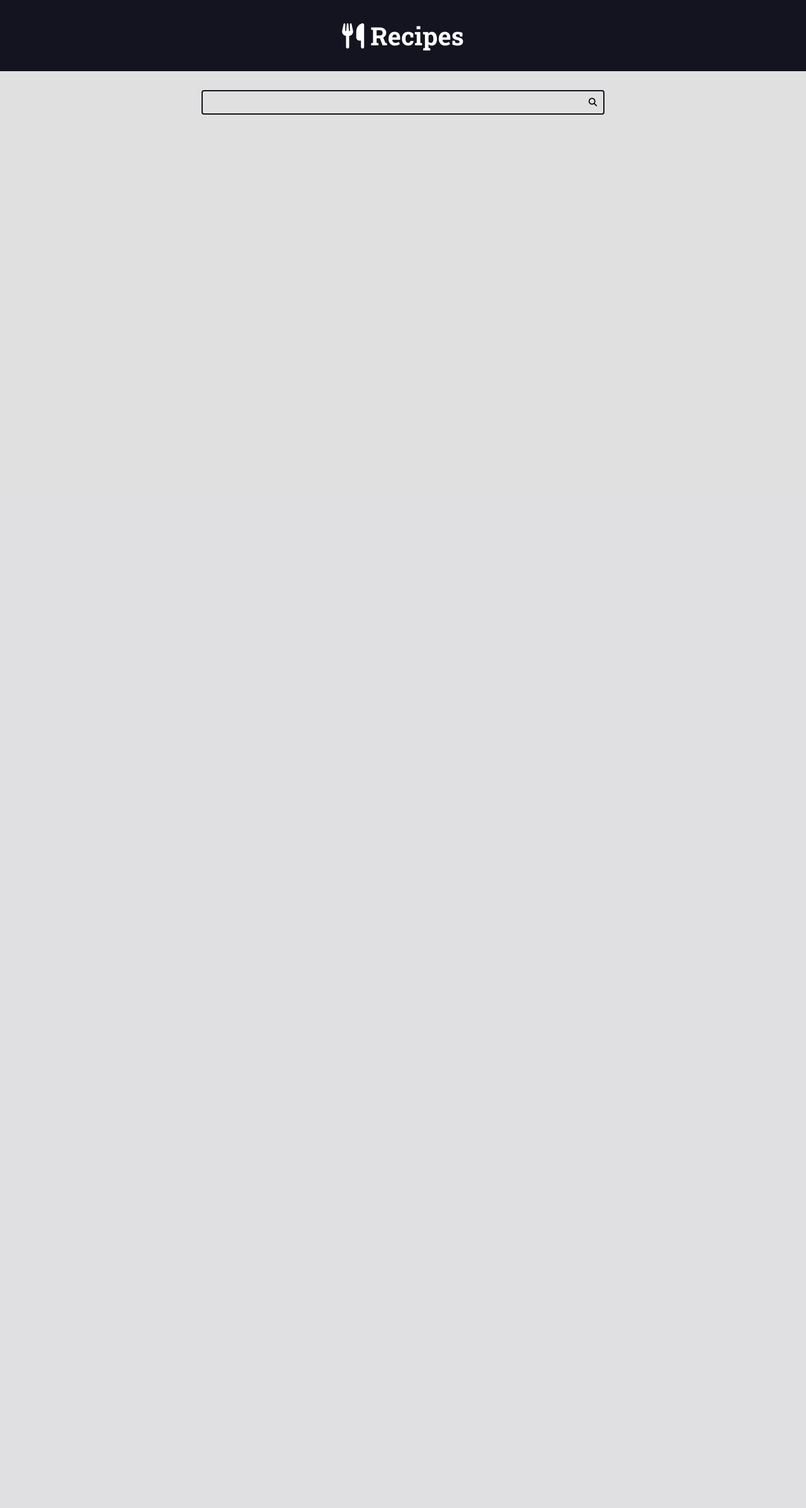
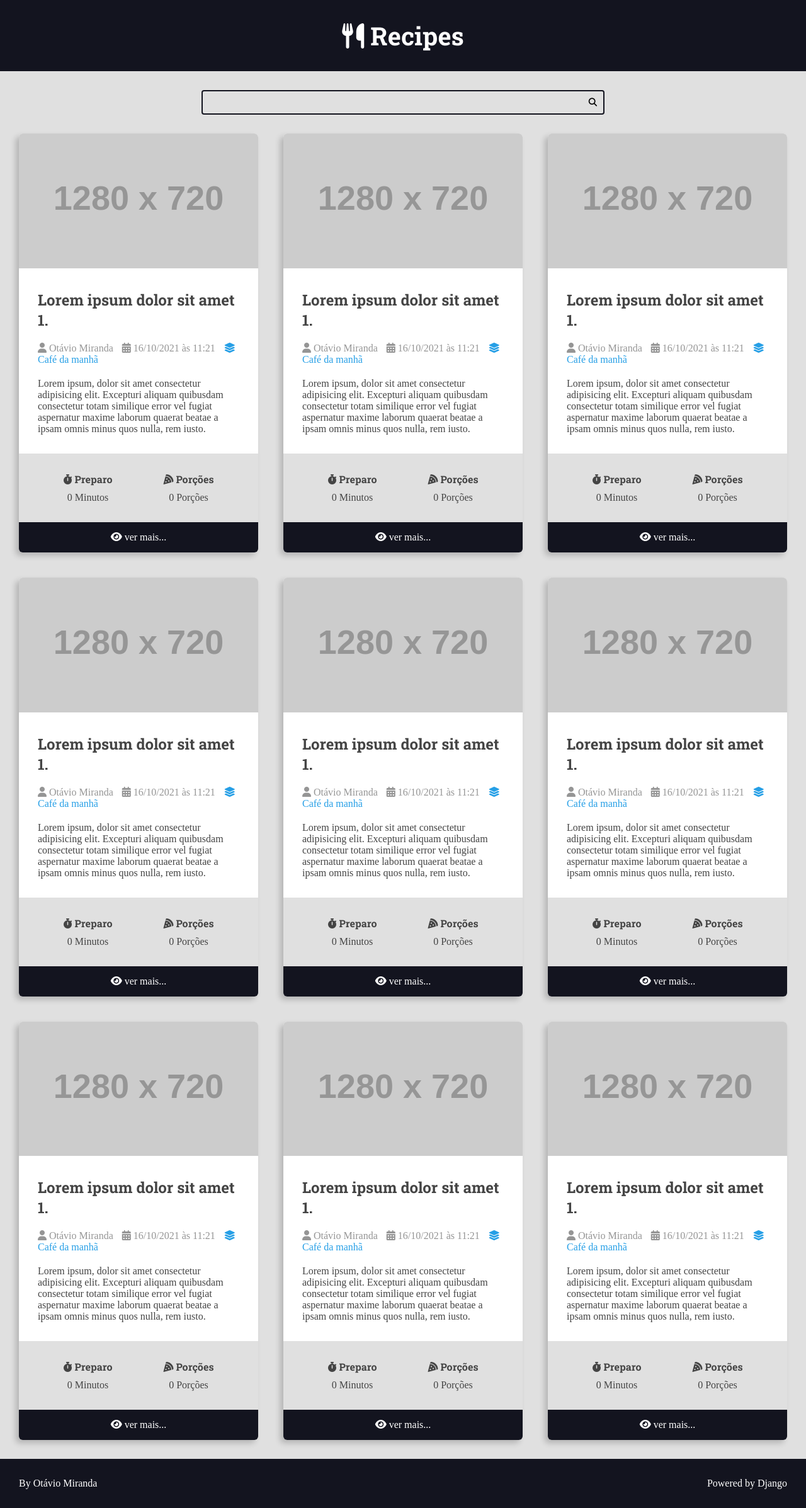
Before and after one commit to FlavioProgramador/curso-django-projeto1, a Django app: page / in a window 1280 px wide. Shown: the whole page at 63% size. Before the commit the page ends 182 px from the top, so only its background shows below. Run offline with Django 5.2, Linux system fonts and the light colour scheme; grey boxes labelled with a size stand in for pictures from a placeholder-image service; some libraries are stand-ins or nearby versions.

Commit message:
7/6/2025

```diff
--- a/Projeto/settings.py
+++ b/Projeto/settings.py
@@ -121,6 +121,9 @@ USE_TZ = True
 # https://docs.djangoproject.com/en/5.1/howto/static-files/
 
 STATIC_URL = 'static/'
+STATICFILES_DIRS = [
+    BASE_DIR / 'base_static',
+]
 
 # Default primary key field type
 # https://docs.djangoproject.com/en/5.1/ref/settings/#default-auto-field
--- /dev/null
+++ b/recipes/static/recipes/css/style.css
@@ -0,0 +1,252 @@
+
+:root {
+    --color-primary: #269fe6;
+    --color-primary-hover: #2086c2;
+    --color-primary-dark: #13141f;
+    --color-primary-dark-hover: #212336;
+    --color-primary-light: #d4ecfa;
+    --color-primary-light-hover: #bdd8e7;
+
+    --color-white: #fff;
+    --color-black: #000;
+
+    --color-dark-text: #444;
+    --color-info-light: #cce5ff;
+    --color-debug-light: #cce5ff;
+    --color-success-light: #d4edda;
+    --color-alert-light: #fff3cd;
+    --color-warning-light: #fff3cd;
+    --color-error-light: #f8d7da;
+
+    --color-info-dark: #4d86c4;
+    --color-debug-dark: #4d86c4;
+    --color-success-dark: #4a9c5d;
+    --color-alert-dark: #927f40;
+    --color-warning-dark: #927f40;
+    --color-error-dark: #da525d;
+
+    --color-gray-0: #f9f9f9;
+    --color-gray-1: #e0e0e0;
+    --color-gray-2: #c7c7c7;
+    --color-gray-3: #aeaeae;
+    --color-gray-4: #959595;
+    --color-gray-5: #7d7d7d;
+    --color-gray-6: #646464;
+    --color-gray-7: #4b4b4b;
+    --color-gray-8: #323232;
+    --color-gray-9: #191919;
+
+    --font-primary: sans-serif;
+    --font-headings: 'Roboto Slab', serif;
+
+    --spacing-gutter-medium: 3rem;
+    --spacing-gutter-large: 4rem;
+}
+
+* {
+    margin: 0;
+    padding: 0;
+    box-sizing: border-box;
+}
+
+html {
+    font-size:62.5%;
+}
+
+body {
+    font-size: 1.6rem;
+    background-color: var(--color-gray-1);
+    color: var(--color-dark-text);
+}
+h1,
+h2,
+h3,
+h4,
+h5,
+h6 {
+    font-family: var(--font-headings);
+}
+
+.container {
+    max-width: 144rem;
+    margin: 0 auto;
+    padding: var(--spacing-gutter-medium);
+}
+
+.main-header-container {
+    background-color:var(--color-primary-dark);
+}
+
+.main-logo {
+    color: var(--color-white);
+    text-decoration: none;
+    font-size: 4rem;
+    display: flex;
+    flex-flow: row nowrap;
+    align-items: center;
+    justify-content: center;
+    width: fit-content;
+    margin: 0 auto;
+}
+
+.main-logo-icon {
+    margin-right: 1rem;
+}
+.search-form {
+    border: .2rem solid var(--color-primary-dark);
+    max-width: 64rem;
+    margin: 0 auto;
+    border-radius: .4rem;
+    position: relative;
+    transition: all 300ms ease-in-out;
+}
+
+.search-input,
+.search-button {
+    border: none;
+    background: none;
+    outline: none;
+    padding: 1rem;
+}
+.search-button{
+    position: absolute;
+    top: 0;
+    right: 0;
+}
+
+    .search-input {
+    width: 100%;
+    padding-right: 3rem ;
+    }
+
+    .search-button:focus {
+    outline: 1px solid var(--color-primary);
+    background: rgba(0, 0, 0, .05)
+}
+
+    .search-form:focus-within {
+    border-color: var(--color-primary);
+    background-color: var(--color-white);
+    }
+.search-form:focus-within .search-button {
+color: var(--color-primary);
+}
+
+.main-content {
+    padding-top: 0;
+
+}
+
+.main-content-list {
+    display: grid;
+    grid-template-columns: repeat(auto-fit, minmax(340px, 1fr));
+    gap: var(--spacing-gutter-large);
+}
+
+.recipe {
+    background-color: var(--color-white);
+    box-shadow: -5px 5px 10px rgba(0, 0, 0, .2);
+    transition: all 300ms ease-in-out;
+    transform: scale(1);
+    border-radius: .6rem;
+    overflow: hidden;
+}
+
+.recipe img{
+    max-width: 100%;
+}
+
+.recipe-list-item {
+    max-width: 64rem;
+
+}
+
+.recipe-list-item:hover {
+    max-width: 64rem;
+    transform: scale(1.02);
+    box-shadow: -8px 8px 18px rgba(0, 0, 0, .25);
+}
+
+.recipe-title-container {
+    padding: var(--spacing-gutter-medium);
+    padding-bottom: 2rem;
+}
+
+.recipe-author{
+    padding: 0 var(--spacing-gutter-medium);
+}
+
+.recipe-content{
+    padding: var(--spacing-gutter-medium);
+    padding-top: 2rem;
+}
+
+.recipe-author-item {
+    color: var(--color-gray-4);
+    margin-right: 1rem;
+}
+.recipe-author a {
+    color:var(--color-primary);
+    text-decoration: none;
+    transition: all 300ms ease-in-out;
+}
+
+.recipe-author-item a:hover {
+    color:var(--color-primary-dark);
+}
+
+.recipe-meta-container {
+    display: flex;
+    flex-flow: row wrap;
+    padding:var(--spacing-gutter-medium);
+    background-color: var(--color-gray-1);
+}
+
+.recipe-meta {
+    display: flex;
+    flex-flow: column nowrap;
+    flex-shrink: 1;
+    flex-grow: 1;
+    text-align: center;
+}
+
+.recipe-meta-title {
+    font-size: 1.6rem;
+    font-weight: 700;
+    color: var(--color-dark-text);
+    margin-bottom: 1rem;
+}
+
+.recipe-footer a{
+    background-color: var(--color-primary-dark);
+    display: block;
+    color: var(--color-white);
+    text-decoration: none;
+    text-align: center;
+    padding:1.5rem var(--spacing-gutter-medium);
+    transition: all 300ms ease-in-out;
+}
+
+.recipe-footer a:hover {
+    filter: brightness(2);
+}
+
+.main-footer {
+    display: flex;
+    flex-flow: row nowrap;
+    justify-content: space-between;
+    align-items: center;
+    padding: var(--spacing-gutter-medium);
+    background-color: var(--color-primary-dark);
+    color: var(--color-white);
+}
+
+.main-footer a {
+    color: var(--color-white);
+    text-decoration: none;
+    transition: all 300ms ease-in-out;
+}
+
+.main-footer a:hover {
+    filter: brightness(.8);
+}
--- a/recipes/templates/recipes/pages/home.html
+++ b/recipes/templates/recipes/pages/home.html
@@ -3,11 +3,22 @@
 <body>
     {% include 'recipes/partials/header.html' %}
 
-    <div class="search-container">
-        <div class="container">
-            <form action="" class="search-form">
-                <input type="search" class="search-input" name="search">
-                <button type="submit" class="search-button"><i class="fas fa-search"></i></button>
-            </form>
+    {% include "recipes/partials/search.html" %}
+
+    <main class="main-content-container">
+        <div class="main-content main-content-list container">
+            {% include "recipes/partials/recipe.html" %}
+            {% include "recipes/partials/recipe.html" %}
+            {% include "recipes/partials/recipe.html" %}
+            {% include "recipes/partials/recipe.html" %}
+            {% include "recipes/partials/recipe.html" %}
+            {% include "recipes/partials/recipe.html" %}
+            {% include "recipes/partials/recipe.html" %}
+            {% include "recipes/partials/recipe.html" %}
+            {% include "recipes/partials/recipe.html" %}
         </div>
-    </div>
+    </main>
+    {% include "recipes/partials/footer.html" %}
+</body>
+
+</html>
--- /dev/null
+++ b/recipes/templates/recipes/partials/footer.html
@@ -0,0 +1,9 @@
+<footer class="main-footer">
+  <div class="developer">
+    <a href="https://www.otaviomiranda.com.br/" target="_blank" rel="noreferrer noopener">By Otávio Miranda</a>
+  </div>
+
+  <div class="powered">
+    <a href="https://www.djangoproject.com/" target="_blank" rel="noreferrer noopener">Powered by Django</a>
+  </div>
+</footer>
--- a/recipes/templates/recipes/partials/head.html
+++ b/recipes/templates/recipes/partials/head.html
@@ -1,3 +1,5 @@
+{% load static %}
+
 <!DOCTYPE html>
 <html lang="pt_BR">
 <head>
@@ -11,138 +13,10 @@
     <link rel="preconnect" href="https://fonts.gstatic.com" crossorigin>
     <link href="https://fonts.googleapis.com/css2?family=Roboto+Slab:wght@100..900&display=swap" rel="stylesheet">
 
+   <!-- Arquivo css (head.html) -->
+    <link rel="stylesheet" href="{% static 'recipes/css/style.css' %}">
+    <link rel="stylesheet" href="{% static 'global/css/global-style.css' %}">
+
     <title>Recipes</title>
-    <style>
-            :root {
-            --color-primary: #269fe6;
-            --color-primary-hover: #2086c2;
-            --color-primary-dark: #13141f;
-            --color-primary-dark-hover: #212336;
-            --color-primary-light: #d4ecfa;
-            --color-primary-light-hover: #bdd8e7;
 
-            --color-white: #fff;
-            --color-black: #000;
-
-            --color-dark-text: #444;
-            --color-info-light: #cce5ff;
-            --color-debug-light: #cce5ff;
-            --color-success-light: #d4edda;
-            --color-alert-light: #fff3cd;
-            --color-warning-light: #fff3cd;
-            --color-error-light: #f8d7da;
-
-            --color-info-dark: #4d86c4;
-            --color-debug-dark: #4d86c4;
-            --color-success-dark: #4a9c5d;
-            --color-alert-dark: #927f40;
-            --color-warning-dark: #927f40;
-            --color-error-dark: #da525d;
-
-            --color-gray-0: #f9f9f9;
-            --color-gray-1: #e0e0e0;
-            --color-gray-2: #c7c7c7;
-            --color-gray-3: #aeaeae;
-            --color-gray-4: #959595;
-            --color-gray-5: #7d7d7d;
-            --color-gray-6: #646464;
-            --color-gray-7: #4b4b4b;
-            --color-gray-8: #323232;
-            --color-gray-9: #191919;
-
-            --font-primary: sans-serif;
-            --font-headings: 'Roboto Slab', serif;
-
-            --spacing-gutter-medium: 3rem;
-            --spacing-gutter-large: 4rem;
-        }
-
-        * {
-            margin: 0;
-            padding: 0;
-            box-sizing: border-box;
-        }
-
-        html {
-            font-size:62.5%;
-        }
-
-        body {
-            font-size: 1.6rem;
-            background-color: var(--color-gray-1);
-        }
-        h1,
-        h2,
-        h3,
-        h4,
-        h5,
-        h6 {
-            font-family: var(--font-headings);
-        }
-
-        .container {
-            max-width: 144rem;
-            margin: 0 auto;
-            padding: var(--spacing-gutter-medium);
-        }
-
-        .main-header-container {
-            background-color:var(--color-primary-dark);
-        }
-
-        .main-logo {
-            color: var(--color-white);
-            text-decoration: none;
-            font-size: 4rem;
-            display: flex;
-            flex-flow: row nowrap;
-            align-items: center;
-            justify-content: center;
-            width: fit-content;
-            margin: 0 auto;
-        }
-
-        .main-logo-icon {
-            margin-right: 1rem;
-        }
-        .search-form {
-            border: .2rem solid var(--color-primary-dark);
-            max-width: 64rem;
-            margin: 0 auto;
-            border-radius: .4rem;
-            position: relative;
-            transition: all 300ms ease-in-out;
-        }
-
-        .search-input,
-        .search-button {
-            border: none;
-            background: none;
-            outline: none;
-            padding: 1rem;
-        }
-        .search-button{
-            position: absolute;
-            top: 0;
-            right: 0;
-        }
-
-         .search-input {
-            width: 100%;
-            padding-right: 3rem ;
-         }
-
-         .search-button:focus {
-            outline: 1px solid var(--color-primary);
-            background: rgba(0, 0, 0, .05)
-        }
-
-         .search-form:focus-within {
-            border-color: var(--color-primary);
-            background-color: var(--color-white);
-         }
-        .search-form:focus-within .search-button {
-        color: var(--color-primary);
-        }
-    </style>
 </head>
--- /dev/null
+++ b/recipes/templates/recipes/partials/recipe.html
@@ -0,0 +1,47 @@
+<div class="recipe recipe-list-item">
+<div class="recipe-cover">
+    <img src="https://placehold.co/1280x720/269fe6/FFFFFF.png" alt="temporario">
+</div>
+<div class="recipe-title-container">
+    <h2 class="recipe-title">Lorem ipsum dolor sit amet 1.</h2>
+</div>
+<div class="recipe-author">
+    <span class="recipe-author-item">
+        <i class="fas fa-user"></i>
+        Otávio Miranda
+    </span>
+    <span class="recipe-author-item">
+        <i class="fas fa-calendar-alt"></i>
+        16/10/2021 às 11:21
+    </span>
+    <span class="recipe-author-item">
+        <a href="/recipes/category/cafe-da-manha/">
+            <i class="fas fa-layer-group"></i>
+            <span>Café da manhã</span>
+        </a>
+    </span>
+</div>
+<div class="recipe-content">
+    <p>Lorem ipsum, dolor sit amet consectetur adipisicing elit. Excepturi aliquam quibusdam consectetur totam similique error vel fugiat aspernatur maxime laborum quaerat beatae a ipsam omnis minus quos nulla, rem iusto.</p>
+</div>
+    <div class="recipe-meta-container">
+    <div class="recipe-meta recipe-preparation">
+        <h3 class="recipe-meta-title"><i class="fas fa-stopwatch"></i> Preparo</h3>
+        <div class="recipe-meta-text">
+            0 Minutos
+        </div>
+    </div>
+    <div class="recipe-meta recipe-servings">
+        <h3 class="recipe-meta-title"><i class="fas fa-pizza-slice"></i> Porções</h3>
+        <div class="recipe-meta-text">
+            0 Porções
+        </div>
+    </div>
+</div>
+<footer class="recipe-footer">
+    <a class="recipe-read-more button button-dark button-full-width" href="/recipes/3/">
+        <i class="fas fa-eye"></i>
+        <span>ver mais...</span>
+    </a>
+</footer>
+</div>
--- /dev/null
+++ b/recipes/templates/recipes/partials/search.html
@@ -0,0 +1,8 @@
+ <div class="search-container">
+        <div class="container">
+            <form action="" class="search-form">
+                <input type="search" class="search-input" name="search">
+                <button type="submit" class="search-button"><i class="fas fa-search"></i></button>
+            </form>
+        </div>
+    </div>
--- a/recipes/views.py
+++ b/recipes/views.py
@@ -3,7 +3,4 @@ from django.shortcuts import render
 
 # Create your views here.
 def home(request):
-    return render(request, 'recipes/pages/home.html', status=201, context={
-        'name': 'Flavio Costa',
-        'age':21,
-    })
+    return render(request, 'recipes/pages/home.html', status=201)
```
Also changed, not shown: base_static/global/css/global-style.css (added).
